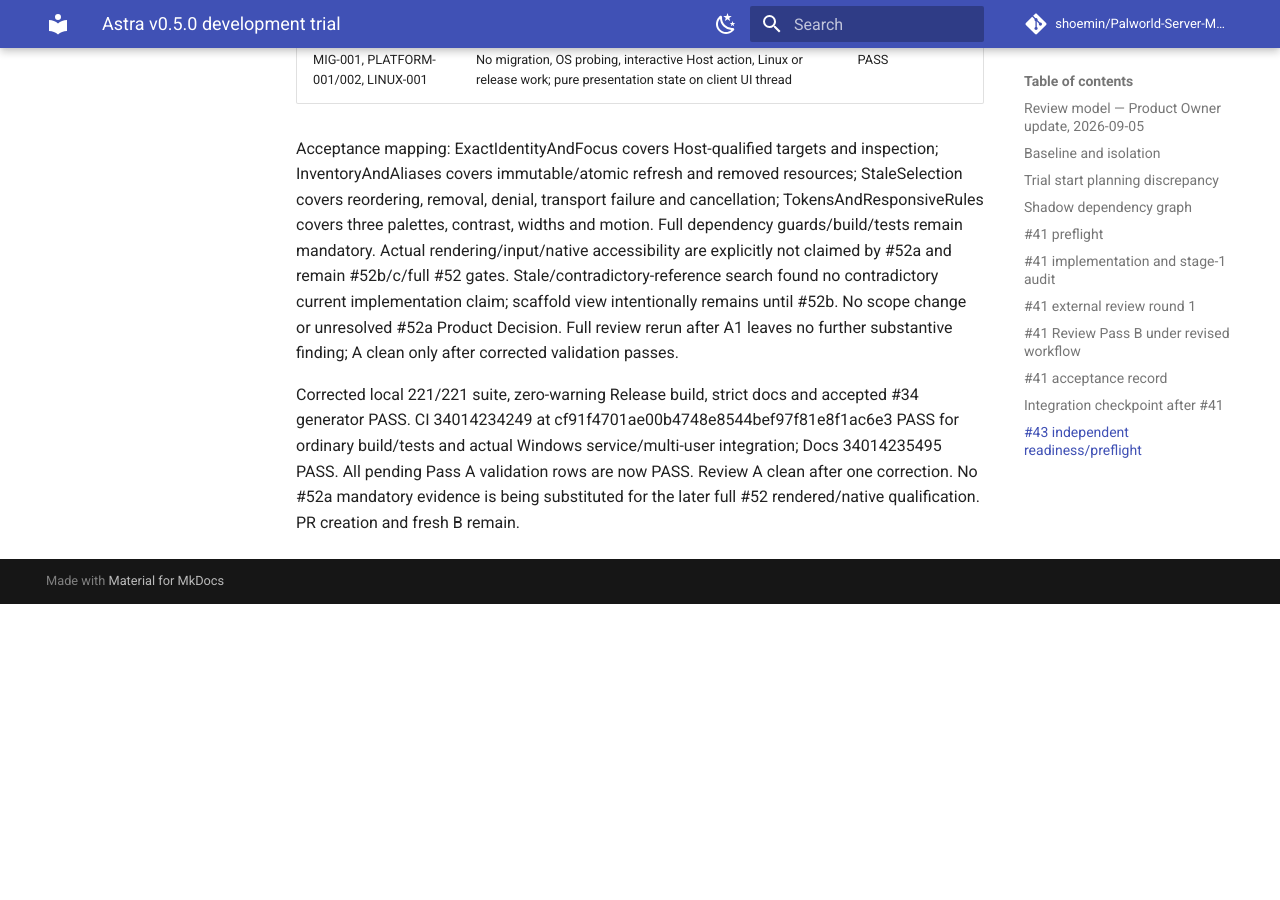
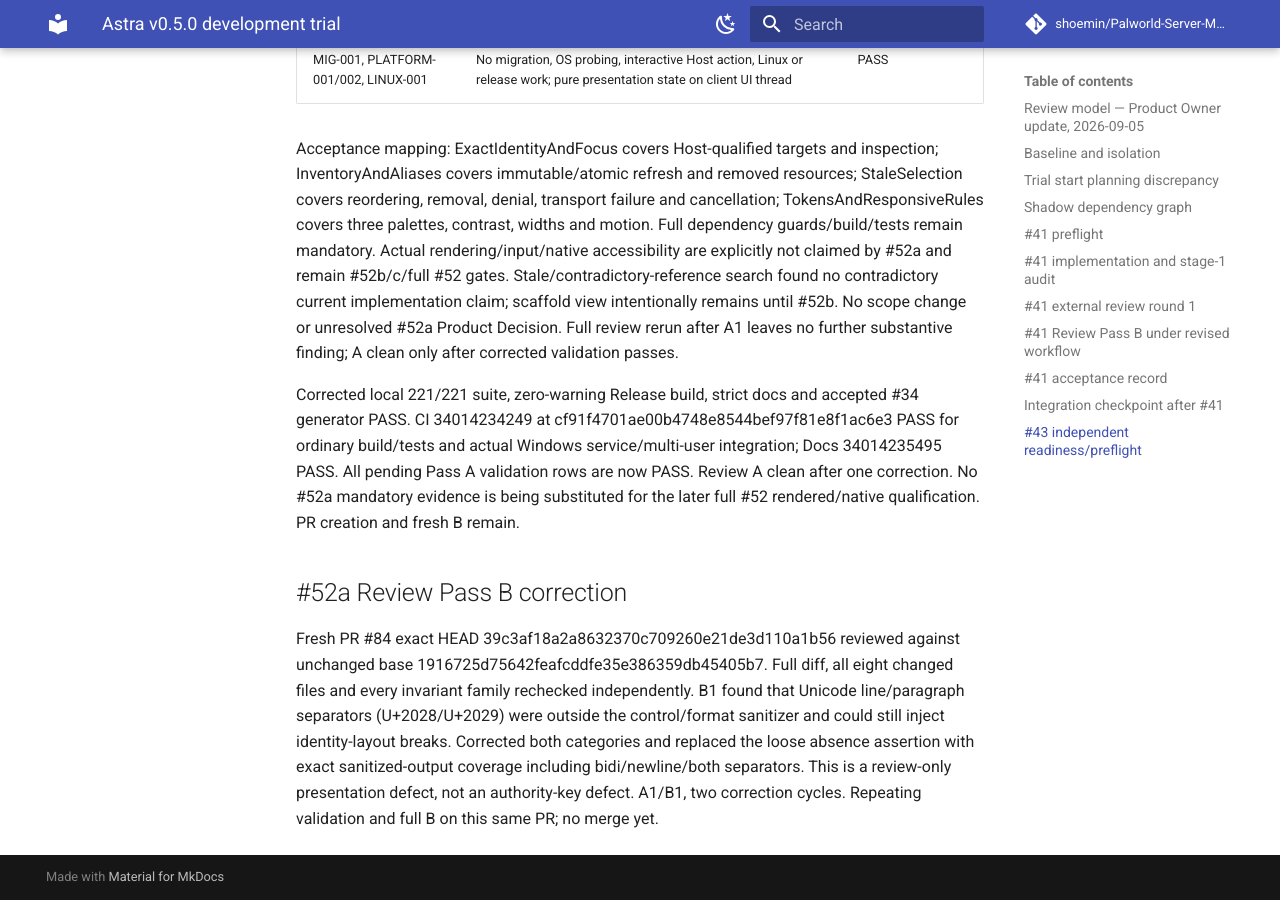
Before and after one commit to shoemin/Palworld-Server-Manager, an MkDocs documentation site: the page built from docs/experiments/astra-v0.5.0-trial.md, in a window 1280 px wide and 900 px high, scrolled down 113114 px. Built offline with MkDocs 1.6.1 and Material for MkDocs 9.7.7, drawn with Linux system fonts in a browser that asks for light colours; comment, search, counter and statistics services are not loaded; before the commit the page ends 113718 px from its top, so only the background shows below that.

Commit message:
Reject Unicode identity-label layout separators

```diff
--- a/docs/experiments/astra-v0.5.0-trial.md
+++ b/docs/experiments/astra-v0.5.0-trial.md
@@ -1218,3 +1218,7 @@ Reviewed every model/token/test line, resource/project linkage, registration and
 Acceptance mapping: ExactIdentityAndFocus covers Host-qualified targets and inspection; InventoryAndAliases covers immutable/atomic refresh and removed resources; StaleSelection covers reordering, removal, denial, transport failure and cancellation; TokensAndResponsiveRules covers three palettes, contrast, widths and motion. Full dependency guards/build/tests remain mandatory. Actual rendering/input/native accessibility are explicitly not claimed by #52a and remain #52b/c/full #52 gates. Stale/contradictory-reference search found no contradictory current implementation claim; scaffold view intentionally remains until #52b. No scope change or unresolved #52a Product Decision. Full review rerun after A1 leaves no further substantive finding; A clean only after corrected validation passes.
 
 Corrected local 221/221 suite, zero-warning Release build, strict docs and accepted #34 generator PASS. CI 34014234249 at cf91f4701ae00b4748e8544bef97f81e8f1ac6e3 PASS for ordinary build/tests and actual Windows service/multi-user integration; Docs 34014235495 PASS. All pending Pass A validation rows are now PASS. Review A clean after one correction. No #52a mandatory evidence is being substituted for the later full #52 rendered/native qualification. PR creation and fresh B remain.
+
+## #52a Review Pass B correction
+
+Fresh PR #84 exact HEAD 39c3af18a2a8632370c709260e21de3d110a1b56 reviewed against unchanged base 1916725d75642feafcddfe35e386359db45405b7. Full diff, all eight changed files and every invariant family rechecked independently. B1 found that Unicode line/paragraph separators (U+2028/U+2029) were outside the control/format sanitizer and could still inject identity-layout breaks. Corrected both categories and replaced the loose absence assertion with exact sanitized-output coverage including bidi/newline/both separators. This is a review-only presentation defect, not an authority-key defect. A1/B1, two correction cycles. Repeating validation and full B on this same PR; no merge yet.
```
Also changed, not shown: docs/developer/v0.5-shell-state.md (+1 -1 lines), 2 other files.
